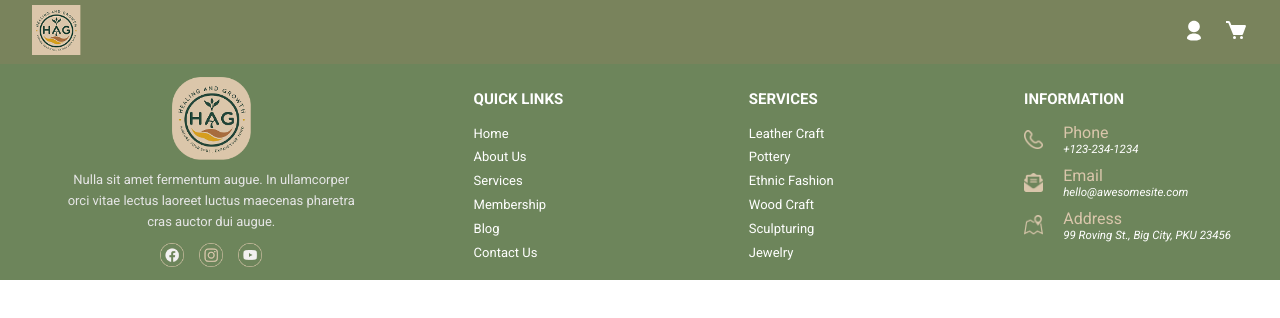
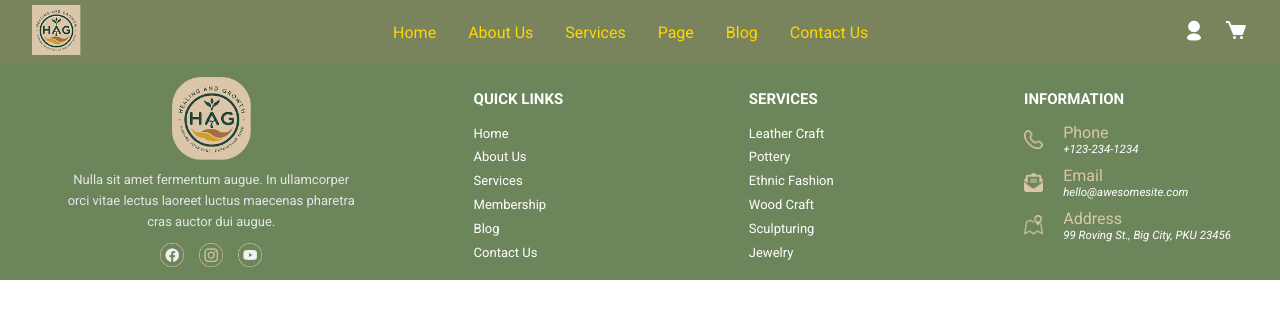
Before and after one commit to hung1962003/exe-fe, a React (Vite) app: page / in a window 1280 px wide. Shown: the top 318 px of the page. Built offline with nearby package versions, Linux system fonts and the light colour scheme.

Commit message:
Add navbar

```diff
--- a/src/components/footer/index.jsx
+++ b/src/components/footer/index.jsx
@@ -9,7 +9,7 @@ function Footer() {
       items: [
         { label: "Home", href: "#" },
         { label: "About Us", href: "#" },
-        { label: "Services", href: "#" },
+        { label: "Services", href: "/services" },
         { label: "Membership", href: "#" },
         { label: "Blog", href: "#" },
         { label: "Contact Us", href: "#" },
--- a/src/components/header/index.jsx
+++ b/src/components/header/index.jsx
@@ -51,13 +51,32 @@ const Header = () => {
   const handleNavigateProfilePage = () => {
     navigate("/my-account/profile");
   };
+  const navbarItems = [
+    { name : "Home" , path : "/" },
+    { name : "About Us" , path : "#" },
+    { name : "Services" , path : "/services" },
+    { name : "Page" , path : "#" },
+    { name : "Blog" , path : "#" },
+    { name : "Contact Us" , path : "#" },
 
+  ]
   return (
     <>
       <div className="header">
         <div className="header__left" onClick={handleNavigateHomePage}>
           <img src="/img/header.png" alt="Logo" className="header__logo" />
         </div>
+        <nav className="header__navbar">
+          <ul className="navbar__list">
+            {navbarItems.map((item, index) => (
+              <li className="navbar__item" key={index} onClick={() => navigate(item.path)}>
+                {item.name}
+              </li>
+            ))}
+          </ul>
+        </nav>
+
+
 
         <div className="header__right">
           {isLoggedIn ? (
--- a/src/components/header/index.scss
+++ b/src/components/header/index.scss
@@ -32,4 +32,31 @@
       color: white;
       margin: 0;
     }
+    // navbar
+    .header__navbar {
+      .navbar__list {
+        display: flex;
+        list-style: none;
+        gap: 32px;
+        margin: 0;
+        padding: 0;
+
+        .navbar__item {
+          color: #FFD700; // màu chữ vàng nhạt
+          cursor: pointer;
+          font-size: 16px;
+          position: relative;
+          transition: color 0.3s ease;
+
+          &:hover {
+            color: white;
+          }
+        }
+        .navbar__item.active {
+          color: white;
+        }
   }
+      }
+    }
+
+    // responsive
```
